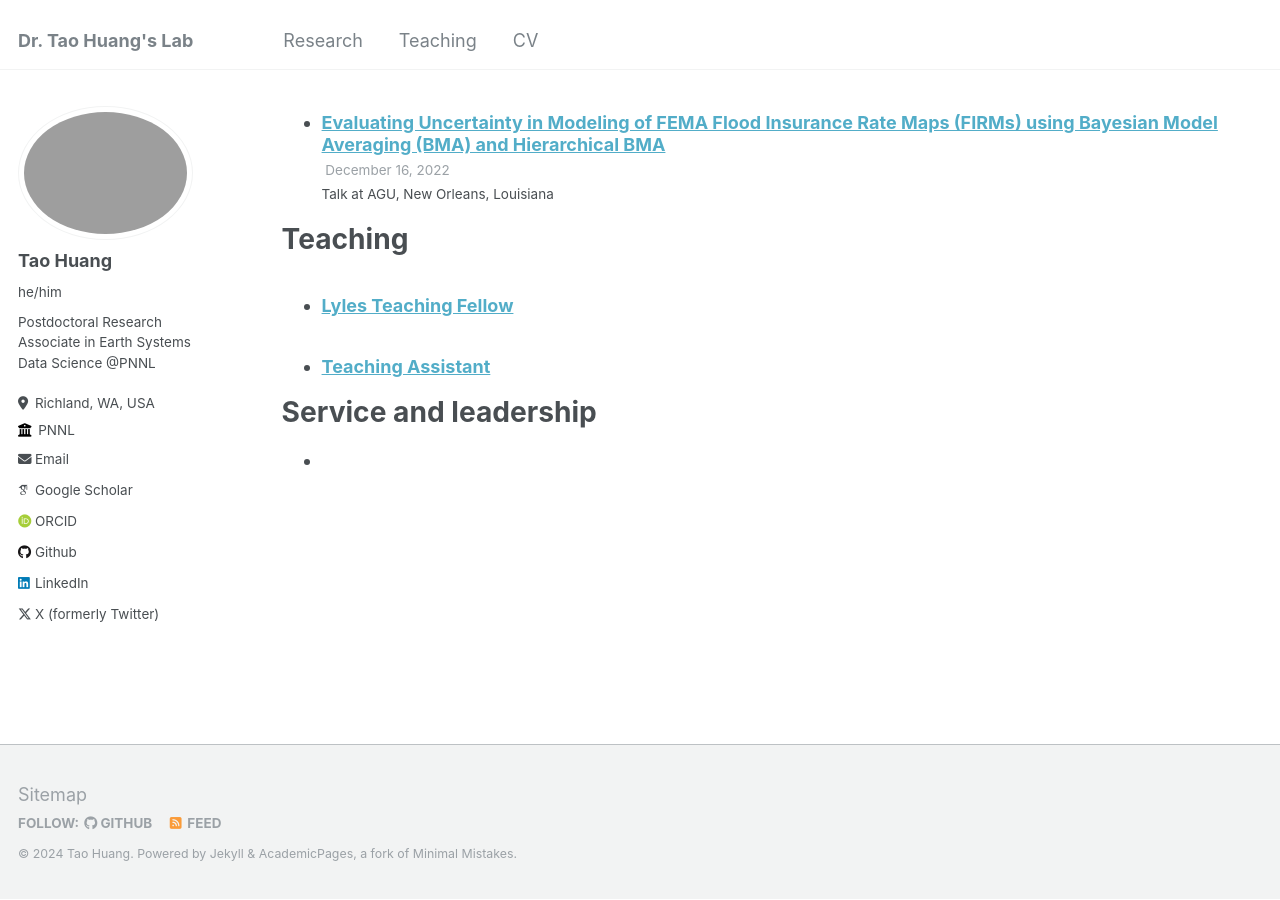
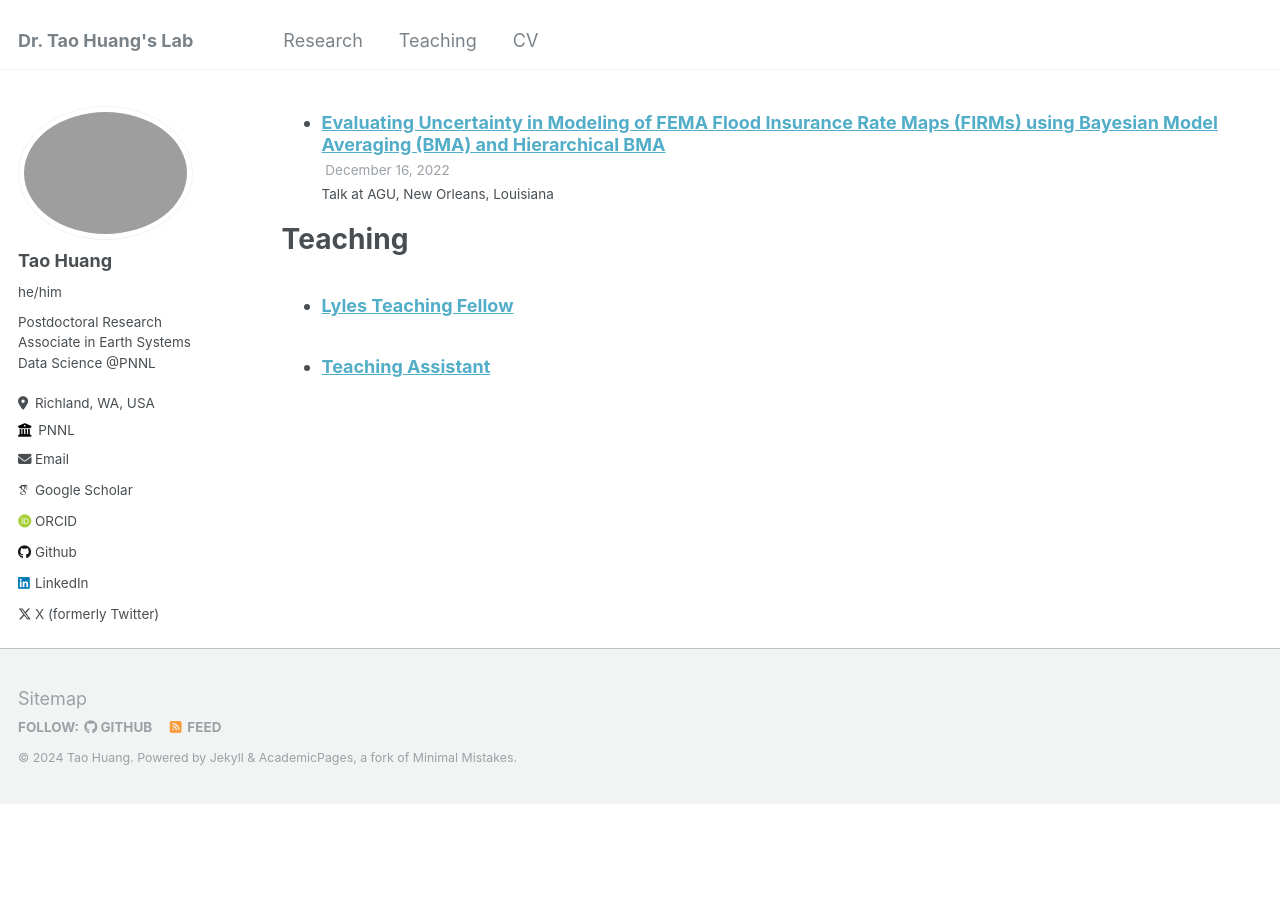
Before and after one commit to huan1441/huan1441.github.io, a Jekyll site: the page built from _pages/cv.md, in a window 1280 px wide and 900 px high, scrolled down 769 px. Built offline with Jekyll 4.4.1, drawn with Linux system fonts in a browser that asks for light colours; some web fonts are replaced; after the commit the page ends 1572 px from its top, so only the background shows below that.

Commit message:
Update cv.md

```diff
--- a/_pages/cv.md
+++ b/_pages/cv.md
@@ -39,7 +39,3 @@ Teaching
   <ul>{% for post in site.teaching reversed %}
     {% include archive-single-cv.html %}
   {% endfor %}</ul>
-
-Service and leadership
-======
-*
```
